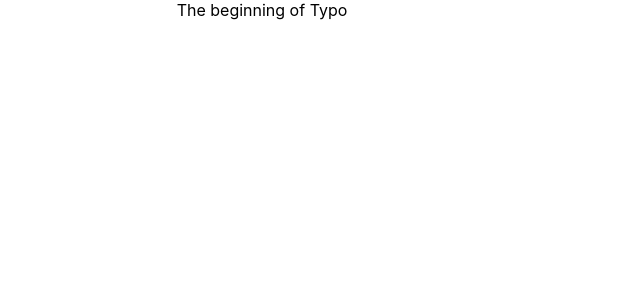
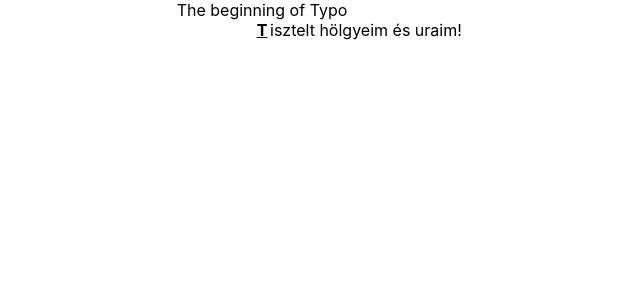
Before and after one commit to istvan-derda/Typo, a React (Create React App) app: page / in a window 1280 px wide. Shown: the top 300 px of the page, without its empty margins (378-1018 px from the left). Built offline with nearby package versions, Linux system fonts and the light colour scheme.

Commit message:
Start typing

```diff
--- a/src/App.tsx
+++ b/src/App.tsx
@@ -1,10 +1,12 @@
 import React from 'react';
 import './App.scss';
+import TypingInterface from "./TypingInterface/TypingInterface";
 
 function App() {
   return (
     <div className="ty-app">
       The beginning of Typo
+        <TypingInterface />
     </div>
   );
 }
--- /dev/null
+++ b/src/TypingInterface/TypingInterface.scss
@@ -0,0 +1,21 @@
+.ty-typing-interface {
+  display: grid;
+  grid-template-columns: 1fr 1em 1fr;
+
+  .ty-typed-text {
+    text-align: right;
+  }
+
+  .ty-target-text {
+    text-align: left;
+  }
+
+  .ty-typing-input {
+    grid-column: 2 / 4;
+
+    width: 1fr;
+    border: none;
+    margin: 0;
+    padding: 0;
+  }
+}
--- /dev/null
+++ b/src/TypingInterface/TypingInterface.tsx
@@ -0,0 +1,33 @@
+import "./TypingInterface.scss";
+
+import React, {useState} from "react";
+
+const TypingInterface = () => {
+    const [targetText, setTargetText] = useState("isztelt hölgyeim és uraim!");
+    const [nextChar, setNextChar] = useState("T")
+    const [typedText, setTypedText] = useState("");
+
+    const handleInput = (e: React.FormEvent<HTMLInputElement>) => {
+        const input = e.target as HTMLInputElement;
+        const char = input.value;
+        if (char === nextChar) {
+            setTypedText(current => current + char);
+            input.value = "";
+            setNextChar(targetText[0]);
+            setTargetText(current => current.substr(1))
+        }
+    }
+
+
+    return (
+        <div className={"ty-typing-interface"}>
+            <div className={"ty-typed-text"}>{typedText}</div>
+            <div className={"ty-next-char"}><b><u>{nextChar}</u></b></div>
+            <div className={"ty-target-text"}>{targetText}</div>
+            <div className={"ty-typed-text"}>{typedText}</div>
+            <input onInput={handleInput} className={"ty-typing-input"} type={"text"}/>
+        </div>
+    )
+}
+
+export default TypingInterface;
```
